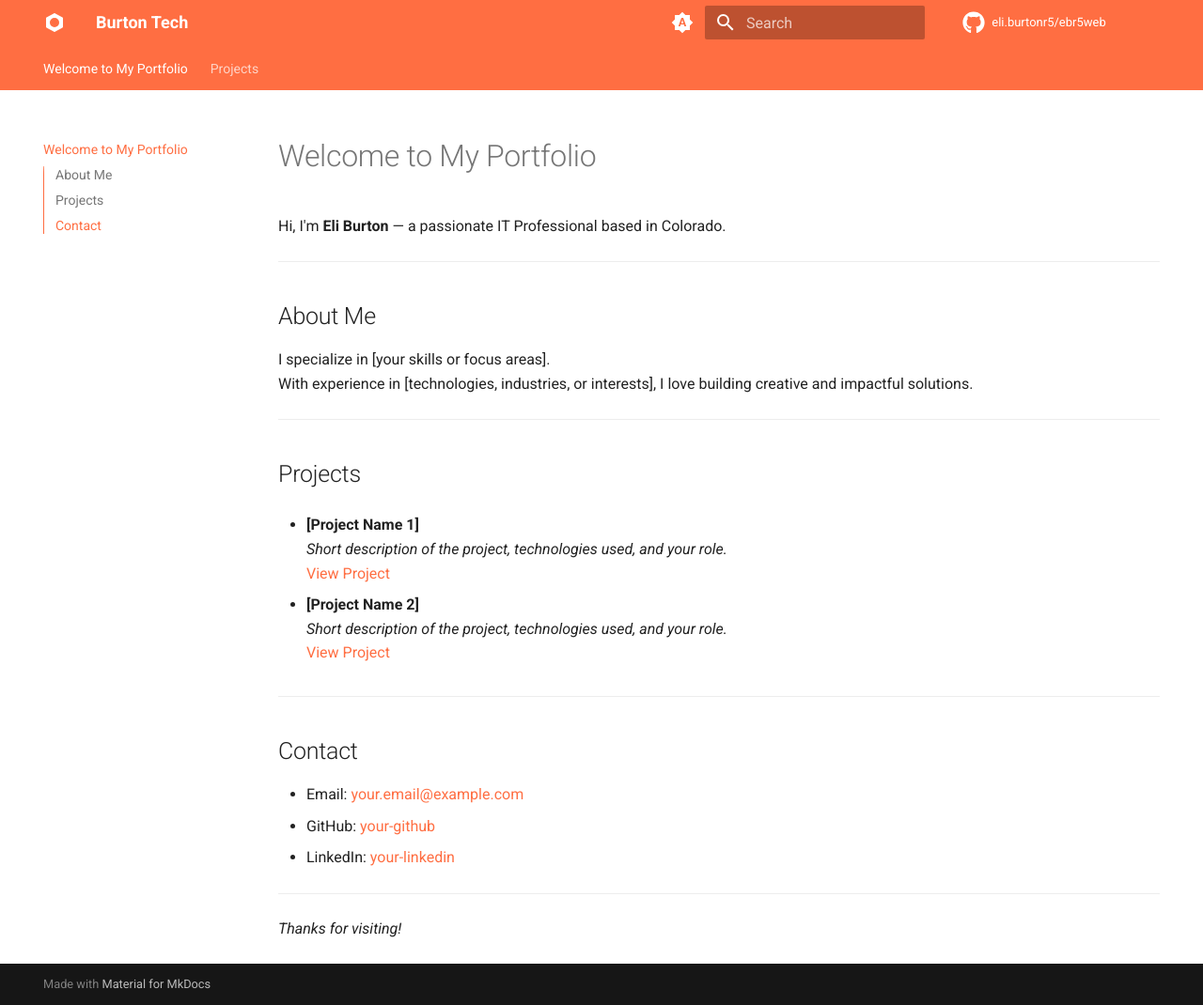
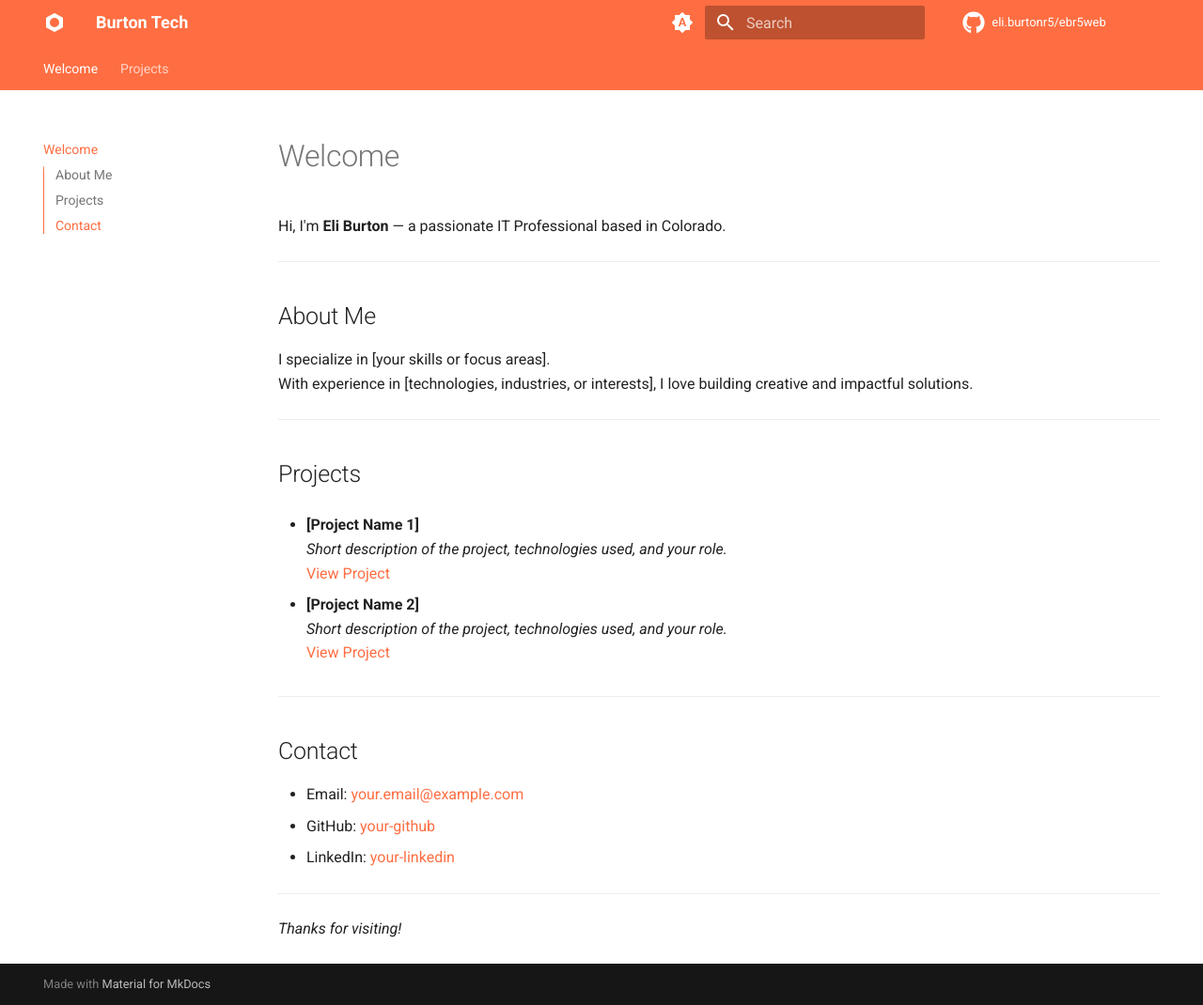
Before and after one commit to eliburtonr5/ebr5web, an MkDocs documentation site: the page built from docs/index.md, in a window 1280 px wide and 1070 px high. Shown: the whole window at 94% size. Built offline with MkDocs 1.6.1 and Material for MkDocs 9.7.7, drawn with Linux system fonts in a browser that asks for light colours; comment, search, counter and statistics services are not loaded.

Commit message:
Update index.md to simplify the welcome header

```diff
--- a/docs/index.md
+++ b/docs/index.md
@@ -1,4 +1,4 @@
-# Welcome to My Portfolio
+# Welcome
 
 Hi, I'm **Eli Burton** — a passionate IT Professional based in Colorado.
 
```
